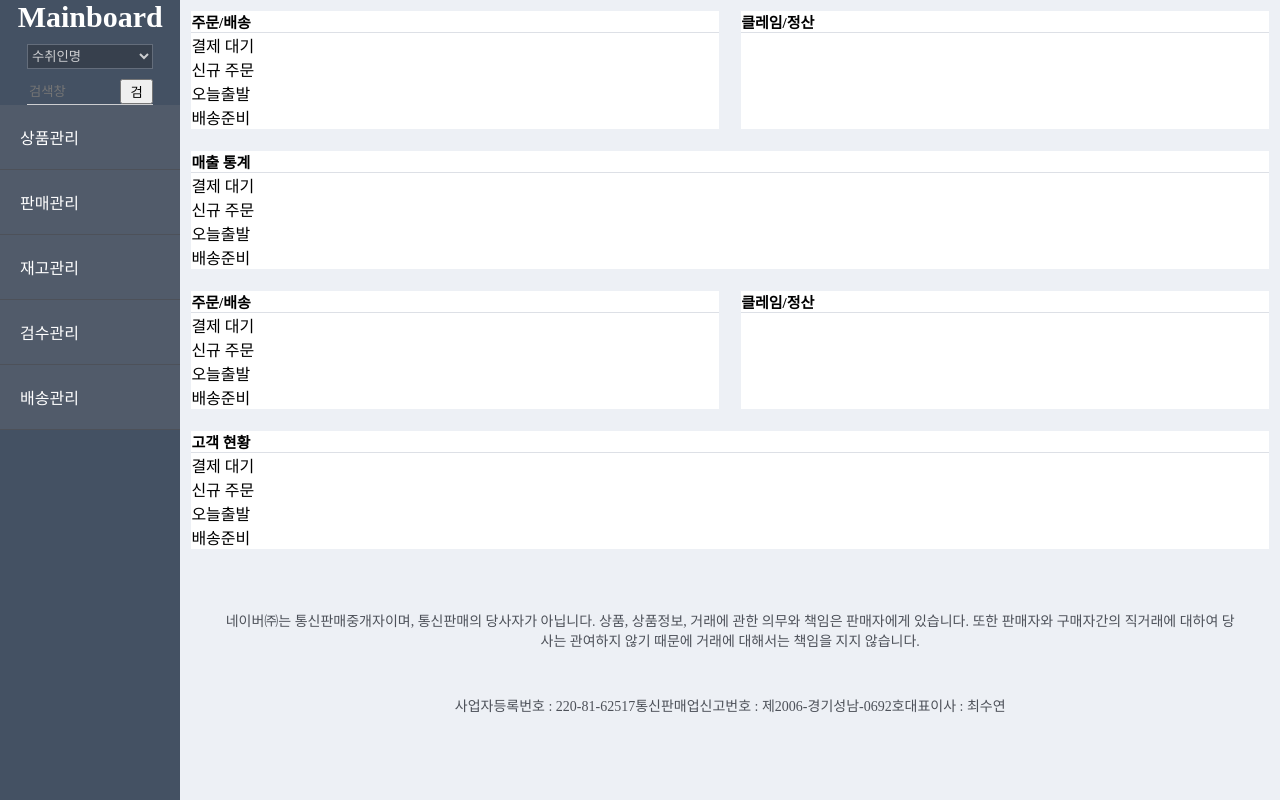
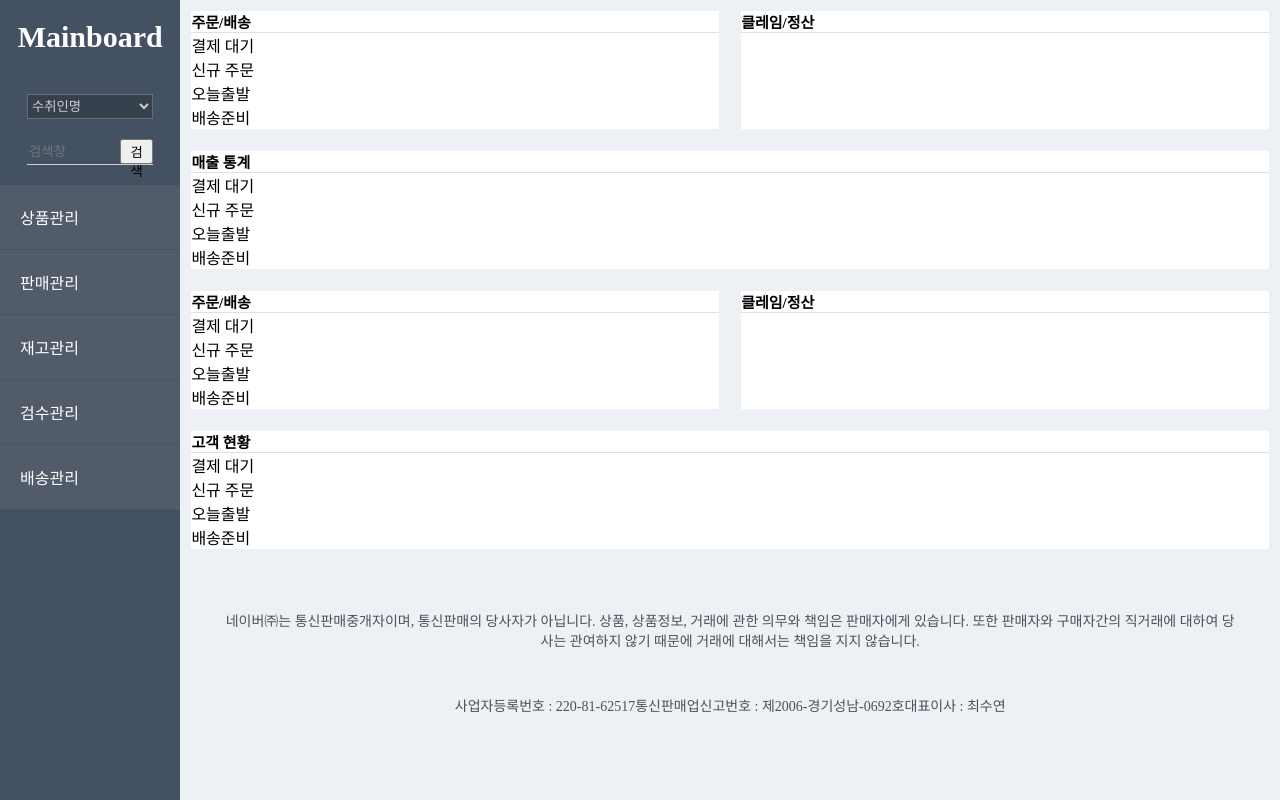
Before and after one commit to gozingamrae/mainboard-frontend--management, a React (Create React App) app: page / in a window 1280 px wide. Built offline with nearby package versions, Linux system fonts and the light colour scheme.

Commit message:
Refactor navBar 스타일 변경

```diff
--- a/src/layouts/css/NavBar.module.css
+++ b/src/layouts/css/NavBar.module.css
@@ -9,6 +9,7 @@ a {
     flex-direction: column;
     justify-content: top;
     align-items: center;
+    padding-top : 20px;
 }
 .selectBox{
     width: 70%;
@@ -16,8 +17,9 @@ a {
     background-color: #37404d;
     border: 1px solid #646d7b;
     color : #cdced1;
-    margin : 10px;
+    margin-top : 40px;
     border-radius: 0%;
+
     /* cursor : pointer; */
 }
 .searchBox{
@@ -25,6 +27,7 @@ a {
     width : 70%;
     height : 25px;
     border-bottom: 1px solid #cdced1;
+    margin : 20px;
 }
 .searchBox input{
     background-color: #AAAAAA00;
```
